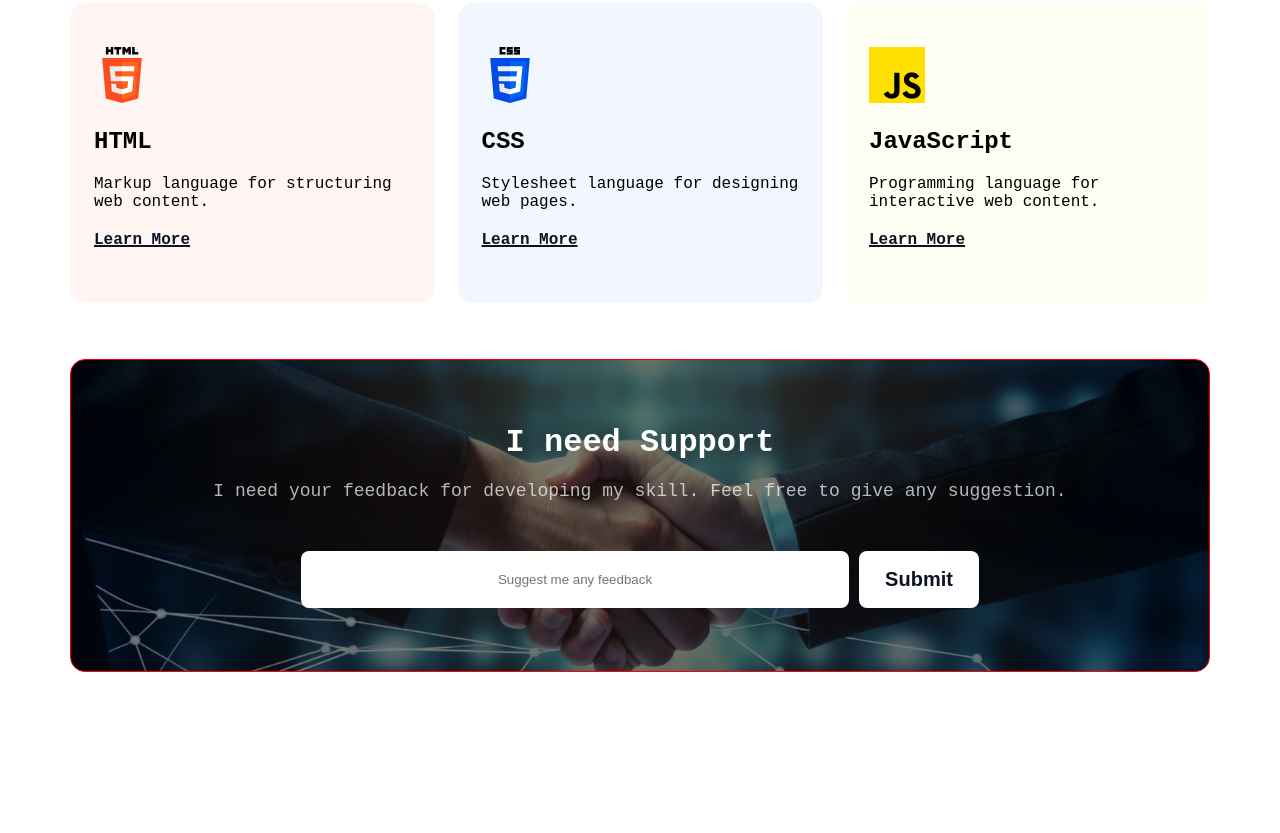
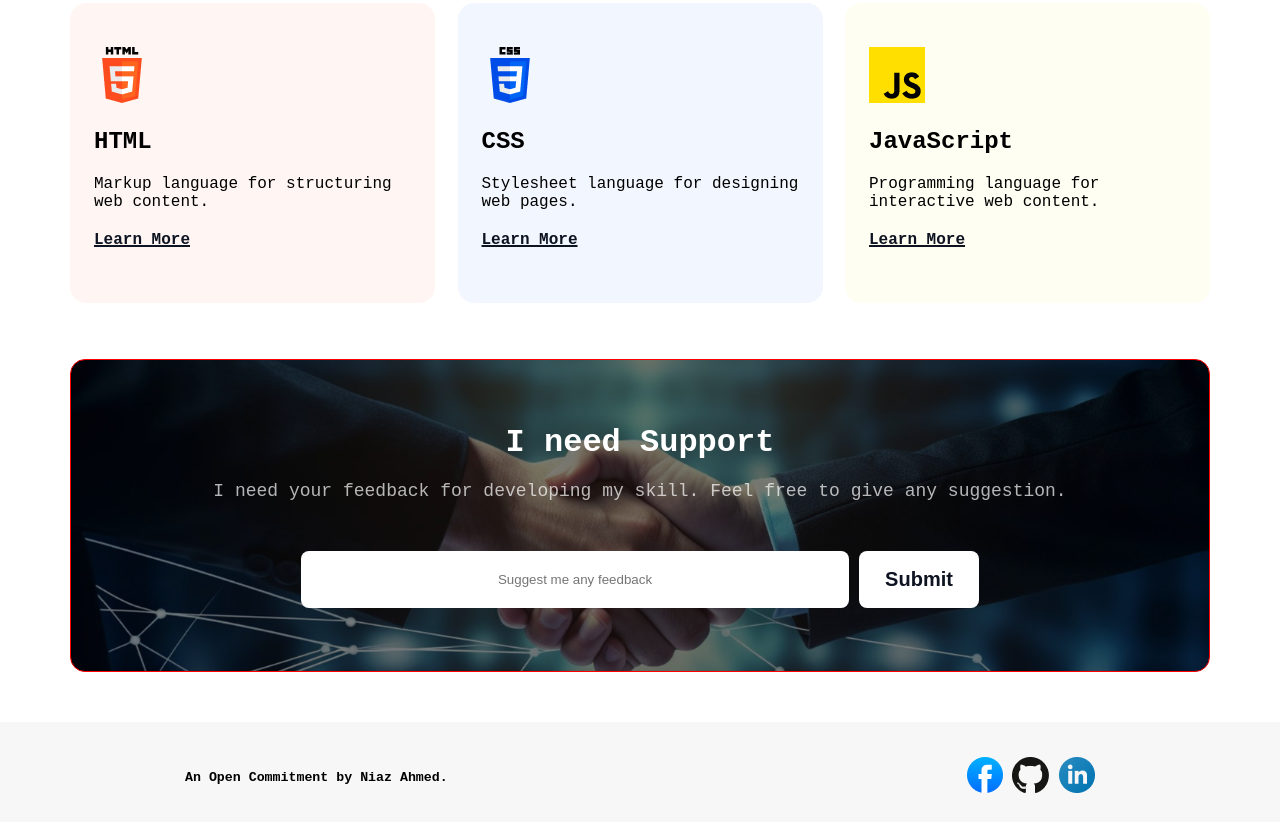
Before and after one commit to niaz-ahmed/Assignment-01, a plain HTML site: page index.html in a window 1280 px wide. Shown: the part 3401-4234 px from the top of the page. Before the commit the page ends 4123 px from the top, so only its background shows below. Drawn offline with Linux system fonts and the light colour scheme; a web font is replaced by a local one.

Commit message:
added footer section

```diff
--- a/index.html
+++ b/index.html
@@ -1,11 +1,13 @@
 <!DOCTYPE html>
 <html lang="en">
+
 <head>
   <meta charset="UTF-8" />
   <meta name="viewport" content="width=device-width, initial-scale=1.0" />
   <title></title>
   <link rel="stylesheet" href="styles/style.css" />
 </head>
+
 <body class="azeret-mono">
   <header>
     <nav>
@@ -77,33 +79,41 @@
     <section class="inspiration-container">
       <div class="inspiration-content">
         <h3>My Inspiration</h3>
-          <p>Lorem Ipsum is simply dummy text of the printing and typesetting industry. Lorem Ipsum has been the industry's standard dummy text.</p>
+        <p>
+          Lorem Ipsum is simply dummy text of the printing and typesetting
+          industry. Lorem Ipsum has been the industry's standard dummy text.
+        </p>
       </div>
       <div class="inspiration-vid">
-          <iframe width="1076" height="550" src="https://www.youtube.com/embed/DGHn2uOAVCE?si=Z1f3w63_7-jZvH52" title="YouTube video player" frameborder="0" allow="accelerometer; autoplay; clipboard-write; encrypted-media; gyroscope; picture-in-picture; web-share" referrerpolicy="strict-origin-when-cross-origin" allowfullscreen></iframe>
+        <iframe width="1076" height="550" src="https://www.youtube.com/embed/DGHn2uOAVCE?si=Z1f3w63_7-jZvH52"
+          title="YouTube video player" frameborder="0"
+          allow="accelerometer; autoplay; clipboard-write; encrypted-media; gyroscope; picture-in-picture; web-share"
+          referrerpolicy="strict-origin-when-cross-origin" allowfullscreen></iframe>
       </div>
     </section>
     <section class="current-target-container">
       <div class="current-target-content">
         <h3>My Current Target</h3>
-          <p>My currnet target is to learn basic HTML,CSS,JS. I'm learning with<br>programming hero.
+        <p>
+          My currnet target is to learn basic HTML,CSS,JS. I'm learning
+          with<br />programming hero.
         </p>
       </div>
       <div class="target-cards-container">
         <div class="target-card-1">
-            <img src="assets/html.png" alt="">
+          <img src="assets/html.png" alt="" />
           <h4>HTML</h4>
           <p>Markup language for structuring web content.</p>
           <a href="">Learn More</a>
         </div>
         <div class="target-card-2">
-            <img src="assets/css.png" alt="">
+          <img src="assets/css.png" alt="" />
           <h4>CSS</h4>
           <p>Stylesheet language for designing web pages.</p>
           <a href="">Learn More</a>
         </div>
         <div class="target-card-3">
-            <img src="assets/js.png" alt="">
+          <img src="assets/js.png" alt="" />
           <h4>JavaScript</h4>
           <p>Programming language for interactive web content.</p>
           <a href="">Learn More</a>
@@ -114,15 +124,36 @@
     <section class="support-container">
       <div>
         <h3>I need Support</h3>
-          <p>I need your feedback for developing my skill. Feel free to give any suggestion.</p>
+        <p>
+          I need your feedback for developing my skill. Feel free to give any
+          suggestion.
+        </p>
         <div class="support-input">
-            <input type="text" placeholder="Suggest me any feedback">
-            <input type="submit" value="Submit">
+          <input type="text" placeholder="Suggest me any feedback" />
+          <input type="submit" value="Submit" />
         </div>
       </div>
-
     </section>
   </main>
-    <footer id="footer"></footer>
+  <footer id="footer">
+    <div class="footer-container">
+      <h5>An Open Commitment by Niaz Ahmed.</h5>
+
+      <div>
+        <a href="https://www.facebook.com/niazAhmed.me" target="_blank">
+          <img src="assets/facebook.png" alt="facebook" />
+        </a>
+
+        <a href="https://github.com/niaz-ahmed" target="_blank">
+          <img src="assets/github.png" alt="github" />
+        </a>
+
+        <a href="https://www.linkedin.com/in/niaz-ahmed-47b435312/" target="_blank">
+          <img src="assets/linkedin-icon 1.png" alt="linkedin" />
+        </a>
+      </div>
+    </div>
+  </footer>
 </body>
+
 </html>
--- a/styles/style.css
+++ b/styles/style.css
@@ -332,3 +332,27 @@ border-radius: 8px;
   border: none;
   border-radius: 8px;
 }
+
+
+
+/* footer section styles */
+
+#footer{
+  height: 100px;
+  width: 100%;
+  background: rgba(13, 19, 33, 0.03);
+
+
+}
+.footer-container{
+  margin-left: 150px;
+  margin-right: 150px;
+  padding:35px;
+  display: flex;
+  flex-direction: row;
+ justify-content: space-between;
+ align-items: center;
+}
+.footer-container a{
+  text-decoration: none;
+}
```
Lines whose indentation alone changed are shown as unchanged.
